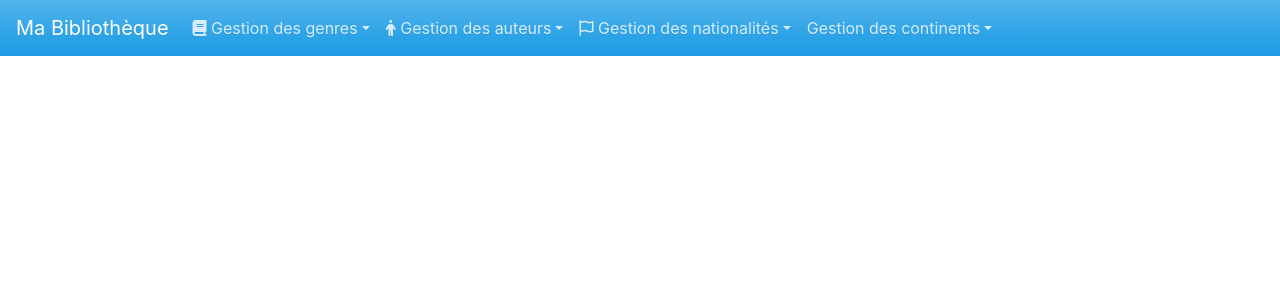
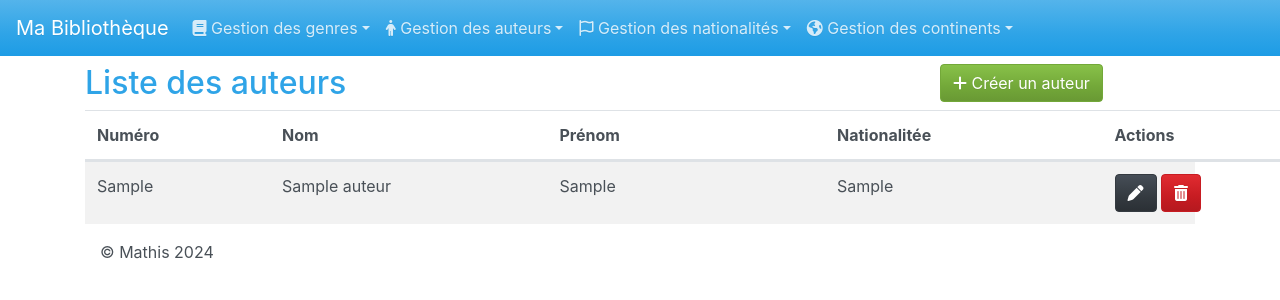
Before and after one commit to Matchab78/tp-4, a PHP site: page /index.php?uc=auteurs&action=list in a window 1280 px wide. Shown: the top 300 px of the page. Run offline with PHP 8.4, Linux system fonts and the light colour scheme; tables that the repository leaves empty or names only in its code hold one stand-in row (values such as "Sample post"); some libraries are stand-ins or nearby versions.

Commit message:
auteur fin

```diff
--- /dev/null
+++ b/controllers/auteurController.php
@@ -0,0 +1,55 @@
+<?php
+$action=$_GET['action'];
+switch($action){
+    case 'list' :
+        $lesAuteurs=Auteur::findAll();
+        include('vues/listeAuteur.php');
+    break;
+
+    case 'add' :
+        $mode="Ajouter";
+        include('vues/formAuteur.php');
+    break;
+
+    case 'update' :
+        $mode="Modifier";
+        $auteur=Auteur::findById($_GET['num']);
+        include('vues/formAuteur.php');
+    break;
+
+    case 'delete' :
+        $auteur=Auteur::findById($_GET['num']);
+        $nb=Auteur::delete($auteur);
+        if($nb==1){
+            $_SESSION['message']=['success'=>'l\'auteur a bien été supprimé'];
+        }else{
+            $_SESSION['message']=['danger'=>"l\'auteur n'a pas été supprimé"];
+        }
+        header('location: index.php?uc=auteurs&action=list');
+        exit();
+    break;
+
+    case 'valideForm' :
+        $auteur= new Auteur();
+        if(empty($_POST['num'])){ //cas création
+            $auteur->getLibelle($_POST['libelle']);
+            $nb=Auteur::add($auteur);
+            $message = "ajouté";
+        }else{ //cas modif
+            $auteur->getNum($_POST['num']);
+            $auteur->getLibelle($_POST['libelle']);
+            $nb=Auteur::update($auteur);
+            $message = "modifié";
+        }
+        if($nb==1){
+            $_SESSION['message']=['success'=>"l\'auteur a bien été $message"];
+        }else{
+            $_SESSION['message']=['danger'=>"l\'auteur a bien été $message"];
+        }
+        header('location: index.php?uc=auteurs&action=list');
+        exit();
+    break;
+
+}
+
+?>
--- a/index.php
+++ b/index.php
@@ -8,6 +8,8 @@ include "vues/messagesFlash.php";
 
 
 include "modeles/Nationalite.php";
+
+include "modeles/Auteur.php";
 
 
 
@@ -26,6 +28,10 @@ switch($uc){
         include('controllers/nationaliteController.php');
         break;
 
+    case 'auteurs' :
+        include('controllers/auteurController.php');
+        break;
+
 }
 
 include "vues/footer.php"; ?>
--- /dev/null
+++ b/modeles/Auteur.php
@@ -0,0 +1,122 @@
+<?php
+class Auteur {
+
+    /**
+    * numero de l'auteur
+    *
+    * @var int
+    */
+    private $num;
+
+    /**
+    * libelle de l'auteur
+    *
+    * @var string
+    */
+    private $libelle;
+
+    /**
+    * Get the value of num
+    */
+    public function getNum()
+    {
+    return $this->num;
+    }
+
+    /**
+     * lit le libelle
+     *
+     * @return string
+     */
+    public function getLibelle() : string
+    {
+    return $this->libelle;
+    }
+
+    /**
+     * ecrit dans le libelle
+     *
+     * @param string $libelle
+     * @return self
+     */
+    public function setLibelle( string $libelle) : self
+    {
+    $this->libelle = $libelle;
+
+    return $this;
+    }
+
+
+    public static function findAll() :array
+    {
+        $req=MonPdo::getInstance()->prepare("Select a.*, n.libelle from auteur a join nationalite n on a.numnationalite=n.num");
+        $req->setFetchMode(PDO::FETCH_OBJ);
+        $req->execute();
+        $lesResultats=$req->fetchAll();
+        return $lesResultats;
+    }
+
+    /**
+     * Trouve un auteur par son num
+     *
+     * @param integer $id numéro dd auteur
+     * @return Auteur objet auteur trouvé
+     */
+    public static function findById(int $id) :Auteur
+    {
+        $req=MonPdo::getInstance()->prepare("Select * from auteur where num= :id");
+        $req->setFetchMode(PDO::FETCH_CLASS|PDO::FETCH_PROPS_LATE,'Auteur');
+        $req->bindParam(':id' , $id);
+        $req->execute();
+        $leResultat=$req->fetch();
+        return $leResultat;
+    }
+
+    /**
+     * Permet d'ajouter un auteur
+     *
+     * @param Auteur $auteur auteur à ajouter
+     * @return integer resultat (1 si l'opération a réussi, 0 sinon)
+     */
+    public static function add(auteur $auteur) :int
+    {
+        $req=MonPdo::getInstance()->prepare("insert into auteur(libelle) values(:libelle)");
+        $req->bindParam(':libelle' , $auteur->getLibelle());
+        $nb=$req->execute();
+        return $nb;
+    }
+
+    /**
+     * Permet de modifier un auteur
+     *
+     * @param Auteur $auteur auteur a modifier
+     * @return integer resultat (1 si l'opération a réussi, 0 sinon)
+     */
+    public static function update(Auteur $auteur) :int
+    {
+        $req=MonPdo::getInstance()->prepare("update auteur set libelle= :libelle where num= :id");
+        $req->bindParam(':id' , $auteur->getNum());
+        $req->bindParam(':libelle' , $auteur->getLibelle());
+        $nb=$req->execute();
+        return $nb;
+
+    }
+
+    /**
+     * Permet de supprimer un auteur
+     *
+     * @param Auteur $auteur
+     * @return integer
+     */
+    public static function delete(Auteur $auteur) :int
+    {
+        $req=MonPdo::getInstance()->prepare("delete from auteur where num= :id");
+        $req->bindParam(':id' , $auteur->getNum());
+        $nb=$req->execute();
+        return $nb;
+    }
+
+
+}
+
+?>
--- a/vues/header.php
+++ b/vues/header.php
@@ -71,8 +71,8 @@
       <li class="nav-item dropdown">
         <a class="nav-link dropdown-toggle" href="#" data-toggle="dropdown" aria-expanded="false"><i class="fa-solid fa-person"></i>  Gestion des auteurs</a>
         <div class="dropdown-menu">
-          <a class="dropdown-item" href="#">Liste des auteurs</a>
-          <a class="dropdown-item" href="#">Ajouter un auteur</a>
+          <a class="dropdown-item" href="index.php?uc=auteurs&action=list">Liste des auteurs</a>
+          <a class="dropdown-item" href="index.php?uc=auteurs&action=add">Ajouter un auteur</a>
           <a class="dropdown-item" href="#">Rechercher un auteur</a>
         </div>
       </li>
@@ -84,7 +84,7 @@
         </div>
       </li>
       <li class="nav-item dropdown">
-        <a class="nav-link dropdown-toggle" href="#" data-toggle="dropdown" aria-expanded="false"> Gestion des continents</a>
+        <a class="nav-link dropdown-toggle" href="#" data-toggle="dropdown" aria-expanded="false"><i class="fa-solid fa-earth-americas"></i> Gestion des continents</a>
         <div class="dropdown-menu">
           <a class="dropdown-item" href="index.php?uc=continents&action=list">Liste des continents</a>
           <a class="dropdown-item" href="index.php?uc=continents&action=add">Ajouter un continent</a>
--- /dev/null
+++ b/vues/listeAuteur.php
@@ -0,0 +1,34 @@
+<div class="container mt-5">
+<div class="row pt-3">
+    <div class="col-9"><h2>Liste des auteurs</h2></div>
+    <div class="col-3"><a href="index.php?uc=auteurs&action=add" class='btn btn-success'><i class="fa-solid fa-plus"></i>  Créer un auteur</a></div>
+</div>
+
+<table class="table table-hover table-striped">
+  <thead>
+    <tr class="d-flex">
+      <th scope="col" class="col-md-2 ">Numéro</th>
+      <th scope="col" class="col-md-3">Nom</th>
+      <th scope="col" class="col-md-3">Prénom</th>
+      <th scope="col" class="col-md-3">Nationalitée</th>
+      <th scope="col" class="col-md-2">Actions</th>
+    </tr>
+  </thead>
+  <tbody>
+    <?php
+    foreach($lesAuteurs as $auteur) {
+        echo "<tr class='d-flex'>";
+        echo "<td class='col-md-2'>".$auteur->num."</td>";
+        echo "<td class='col-md-3'>".$auteur->nom."</td>";
+        echo "<td class='col-md-3'>".$auteur->prenom."</td>";
+        echo "<td class='col-md-3'>".$auteur->libelle."</td>";
+        echo "<td class='col-md-2'>
+           <a href='index.php?uc=auteurs&action=update&num=".$auteur->num."' class='btn btn-dark'><i class='fa-solid fa-pen'></i></a>
+           <a href='#modalSupp' data-toggle='modal' data-message='Suppression de l\'auteur ?'data-suppression='index.php?uc=auteurs&action=delete&num=".$auteur->num."' class='btn btn-danger'><i class='fa-solid fa-trash-alt'></i></a>
+        </td>";
+        echo "</tr>";
+    }
+    //supprimerNationalite.php?num=$nationalite->num
+    ?>
+  </tbody>
+</table>
```
Also changed, not shown: vues/formAuteur.php (added, +15 -0 lines), vues/listeNationalite.php (+21 -0 lines).
